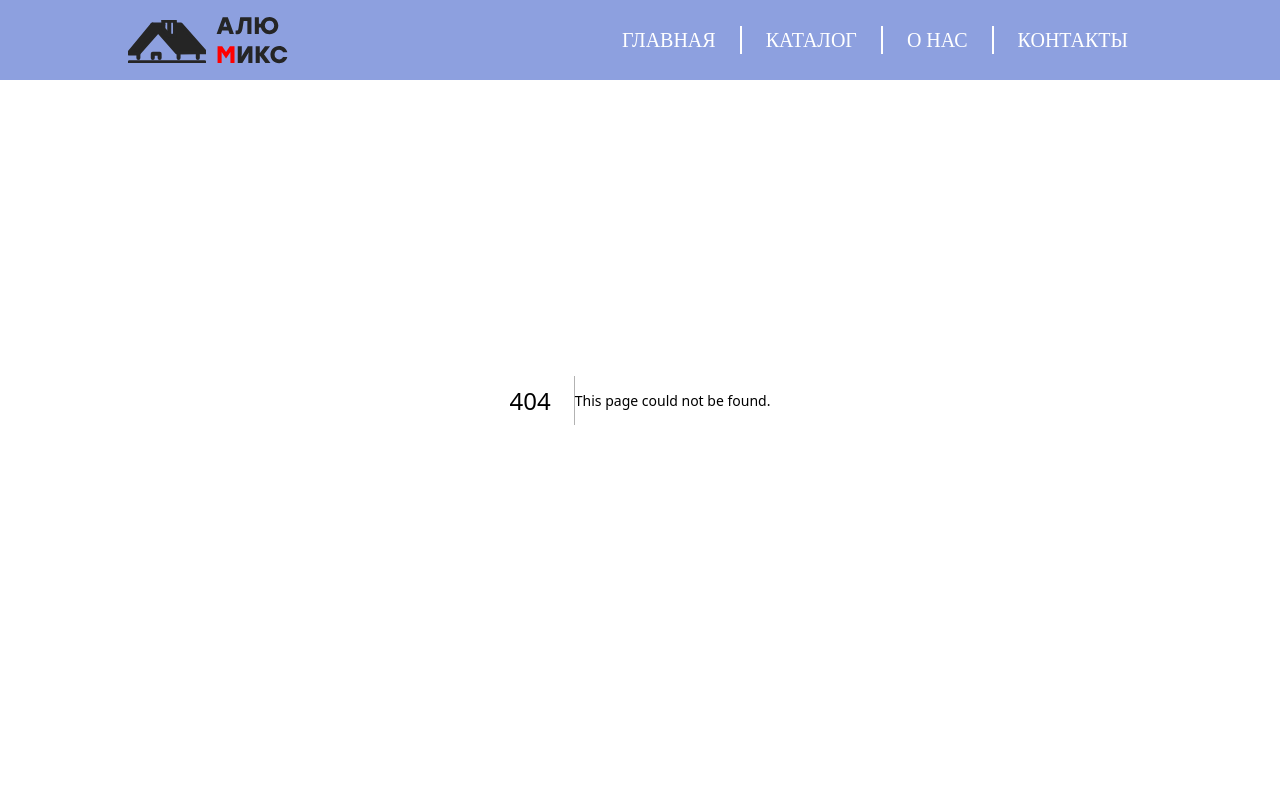
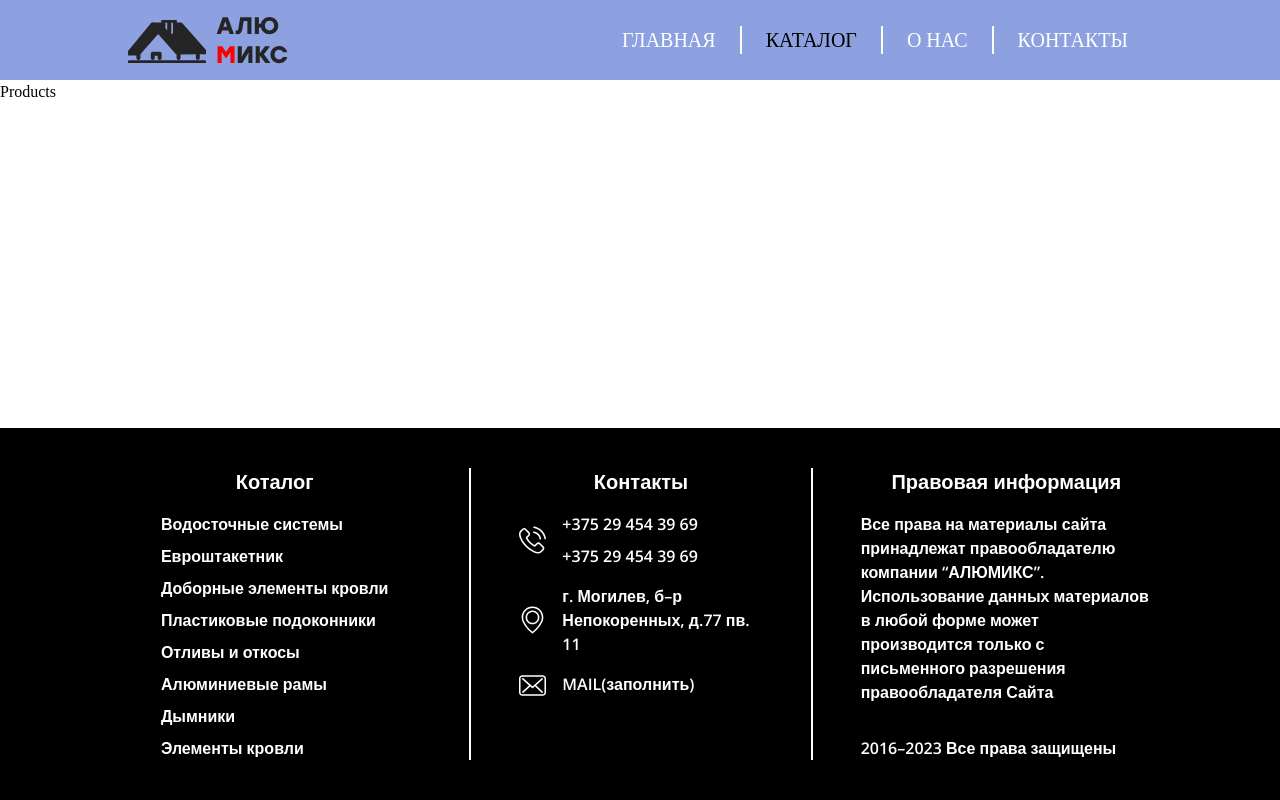
Before and after one commit to PavelKizhlo/alumiks.by, a Next.js app: page /products in a window 1280 px wide. Before the commit this address had no page. Shown: the top 800 px of the page. Built offline with nearby package versions, Linux system fonts and the light colour scheme.

Commit message:
fix: hotfixes

```diff
--- a/components/Footer.tsx
+++ b/components/Footer.tsx
@@ -1,9 +1,9 @@
 import Image from 'next/image';
 import Link from 'next/link';
-import phoneIcon from '../public/icons/phone-icon.svg';
-import mailIcon from '../public/icons/mail-icon.svg';
-import locationIcon from '../public/icons/location-icon.svg';
-import { openSans } from '../utils/fonts';
+import phoneIcon from '@/public/icons/phone-icon.svg';
+import mailIcon from '@/public/icons/mail-icon.svg';
+import locationIcon from '@/public/icons/location-icon.svg';
+import { openSans } from "@/utils/fonts";
 
 export default function Footer() {
   const CATALOG_ITEMS = [
@@ -24,7 +24,7 @@ export default function Footer() {
       <div className="container mx-auto grid grid-cols-3 items-stetch divide-x-2 divide-solid divide-white">
         <section className="h-full flex flex-col items-center pr-12 gap-4">
           <h3 className="text-xl">
-            <Link href="/catalog">Коталог</Link>
+            <Link href="/products">Коталог</Link>
           </h3>
           <ul className="flex flex-col gap-2">
             {CATALOG_ITEMS.map((item) => (
--- a/components/Header.tsx
+++ b/components/Header.tsx
@@ -4,12 +4,12 @@ import Image from 'next/image';
 import logo from '@/public/logos/logo.svg';
 
 import { useRouter } from 'next/router';
-import useScrollDirection from '../utils/useScrollDirection';
+import useScrollDirection from '@/utils/useScrollDirection';
 
 export default function Header() {
   const NAVIGATION = [
     { id: 1, title: 'Главная', path: '/' },
-    { id: 2, title: 'Каталог', path: '/catalog' },
+    { id: 2, title: 'Каталог', path: '/products' },
     { id: 3, title: 'О нас', path: '/about' },
     { id: 4, title: 'Контакты', path: '/contacts' },
   ];
--- a/components/Layout.tsx
+++ b/components/Layout.tsx
@@ -11,7 +11,7 @@ export default function Layout({ children }: LayoutProps) {
   return (
     <div className="app-wrapper">
       <Header />
-      <main>{children}</main>
+      <main className='pt-20'>{children}</main>
       <Footer />
     </div>
   );
--- a/pages/_app.tsx
+++ b/pages/_app.tsx
@@ -2,7 +2,7 @@ import '@/styles/globals.scss';
 
 import type { AppProps } from 'next/app';
 
-import Layout from '../components/Layout';
+import Layout from '@/components/Layout';
 
 export default function App({ Component, pageProps }: AppProps) {
   return (
--- /dev/null
+++ b/pages/about.tsx
@@ -0,0 +1,5 @@
+export default function About () {
+  return (
+    <h1>About page</h1>
+  )
+}
--- /dev/null
+++ b/pages/contacts.tsx
@@ -0,0 +1,5 @@
+export default function Contacts () {
+  return (
+    <h1>Contacts</h1>
+  );
+}
--- a/pages/index.tsx
+++ b/pages/index.tsx
@@ -1,6 +1,6 @@
-import AdvantagesBlock from '../components/homepage/AdvantagesBlock';
-import HeadingBlock from '../components/homepage/HeadingBlock';
-import ProductsBlock from '../components/homepage/ProductsBlock';
+import AdvantagesBlock from '@/components/homepage/AdvantagesBlock';
+import HeadingBlock from '@/components/homepage/HeadingBlock';
+import ProductsBlock from '@/components/homepage/ProductsBlock';
 
 export default function Home() {
   return (
--- /dev/null
+++ b/pages/products/index.tsx
@@ -0,0 +1,5 @@
+export default function Products () {
+  return (
+    <h1>Products</h1>
+  );
+}
```
